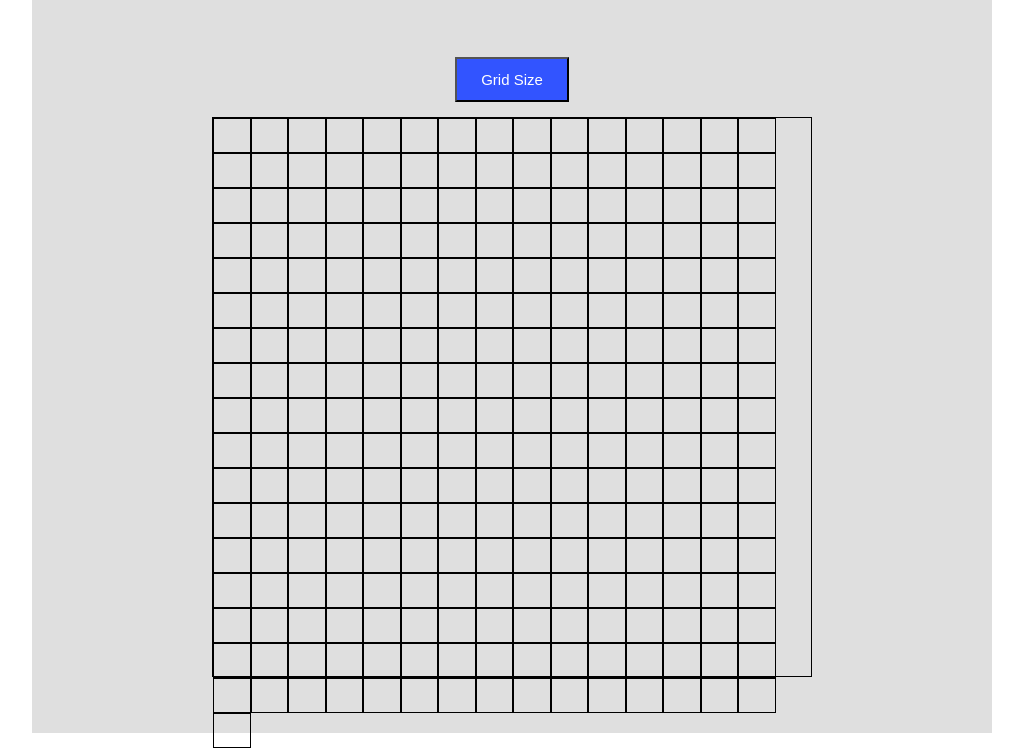
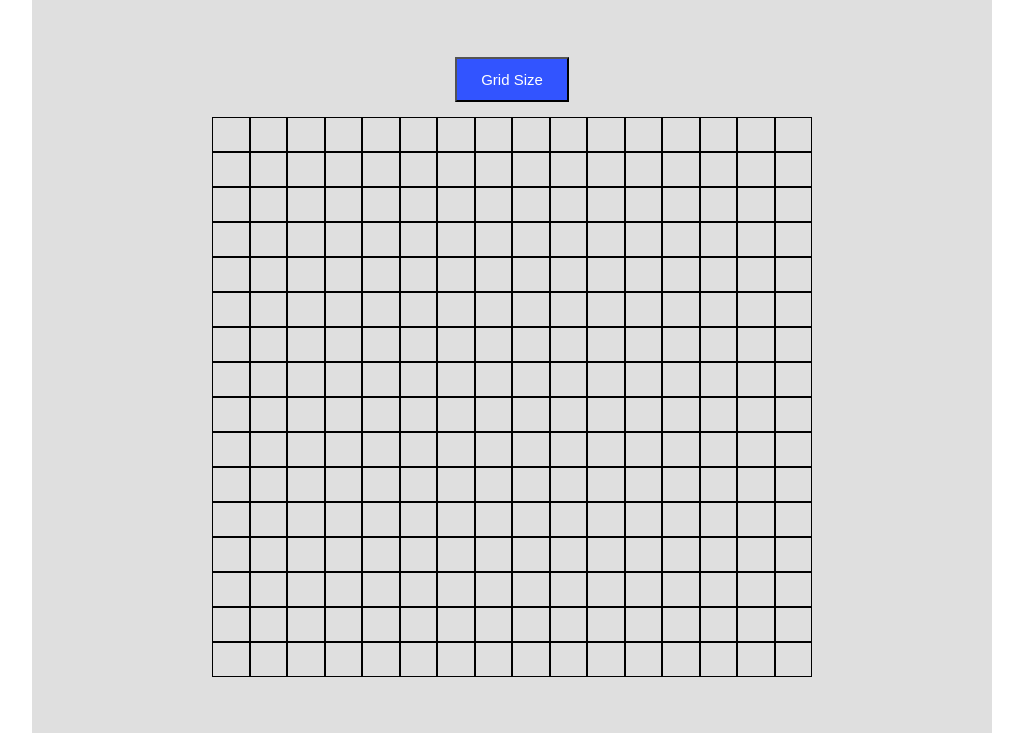
Before and after one commit to tatmil-99/browser-sketchpad, a plain HTML site: page index.html in a window 1280 px wide. Shown: the part 67-815 px from the top of the page, without its empty margins (128-1151 px from the left). Drawn offline with Linux system fonts and the light colour scheme.

Commit message:
Removes sketch container border which allows all boxes to fit perfectly without overflowing.

```diff
--- a/styles.css
+++ b/styles.css
@@ -48,7 +48,7 @@ h1 {
   max-width: 600px;
   min-height: 495px;
   max-height: 600px;
-  border: solid black 1px;
+  /* border: solid black 1px; */
   display: flex;
   flex-wrap: wrap;
 }
```
